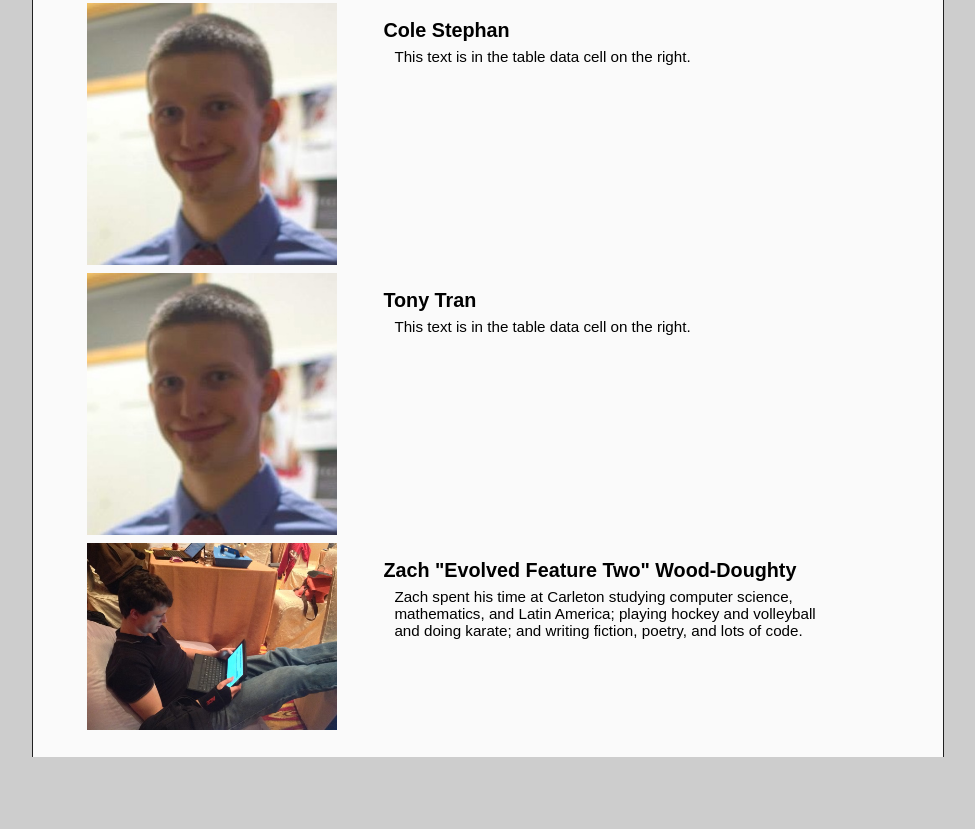
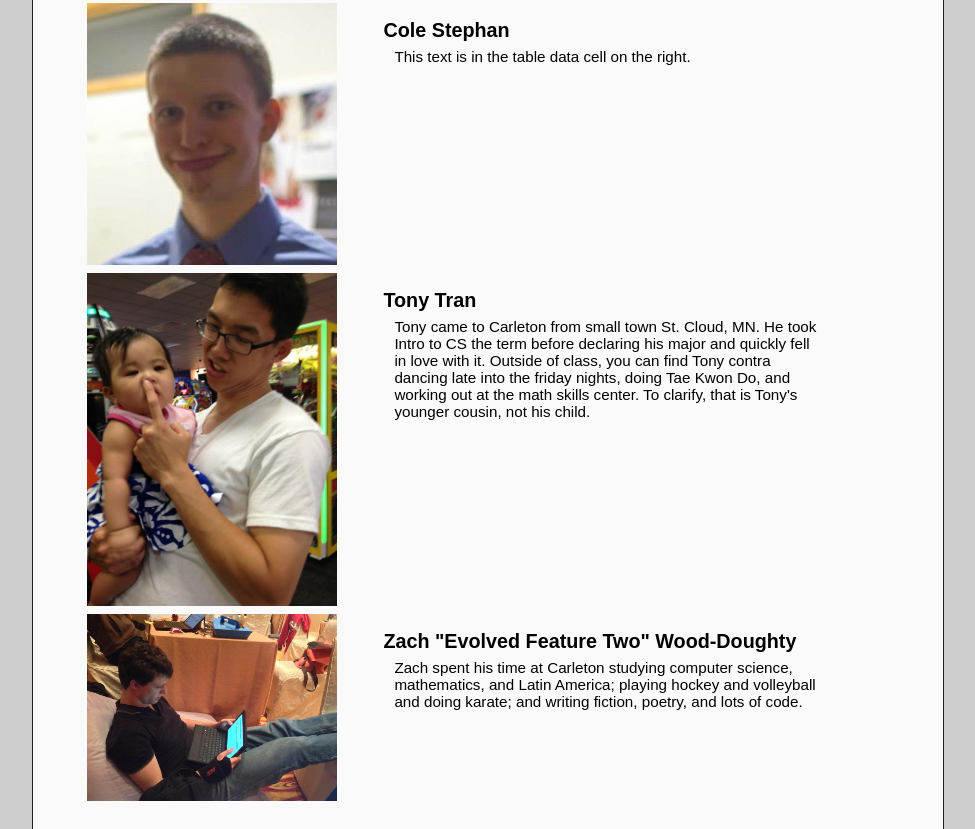
Before and after one commit to nrjones8/plagcomps_site, a plain HTML site: page about_us.html in a window 1280 px wide. Shown: the part 1209-2038 px from the top of the page, without its empty margins (104-1079 px from the left). Before the commit the page ends 1966 px from the top, so only its background shows below. Drawn offline with Linux system fonts and the light colour scheme; a web font is replaced by a local one.

Commit message:
adding bios

```diff
--- a/about_us.html
+++ b/about_us.html
@@ -86,13 +86,15 @@
 
                 <tr>
                     <td align="center" valign="center">
-                    <img src="goofy_nj.jpg" width=250 height=250 onmouseover="this.src='dln2.jpg'" onmouseout="this.src='goofy_nj.jpg'" />
+                    <img src="tmt.jpg" width=250 height=250 onmouseover="this.src='dln2.jpg'" onmouseout="this.src='tmt.jpg'" />
                     </td>
 
                     <td align="top" valign="top">
                         <h2>Tony Tran</h2>
                         <p>
-                        This text is in the table data cell on the right.
+                        Tony came to Carleton from small town St. Cloud, MN. He took Intro to CS the term before declaring his major
+                        and quickly fell in love with it. Outside of class, you can find Tony contra dancing late into the friday nights,
+                        doing Tae Kwon Do, and working out at the math skills center. To clarify, that is Tony's younger cousin, not his child.
                         </p>
                     </td>
                 </tr>
```
Also changed, not shown: tmt.jpg (added).
